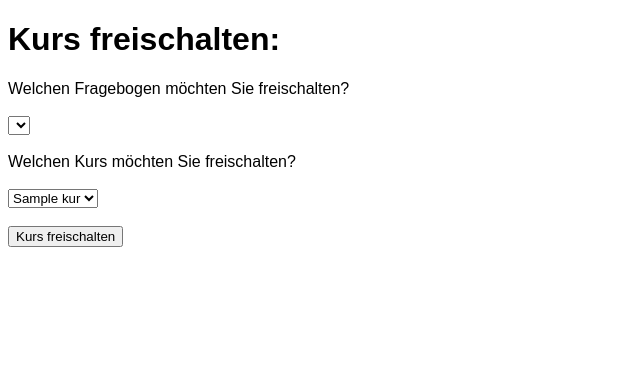
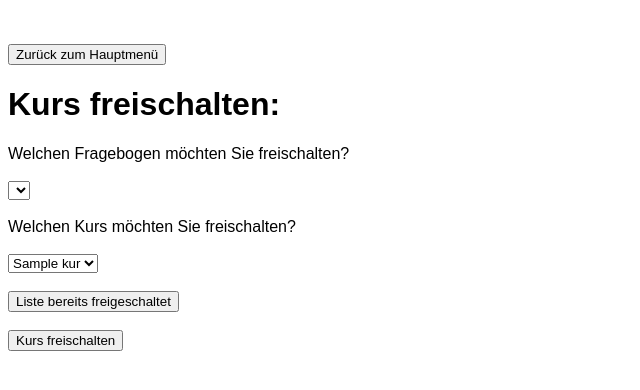
Before and after one commit to f4ntus/DBProjekt, a PHP site: page /FreischaltungKurs.php in a window 1280 px wide. Shown: the top 390 px of the page, without its empty margins (0-640 px from the left). Run offline with PHP 8.4, Linux system fonts and the light colour scheme; the visitor is signed in with stand-in values (Sample User, id 1); data comes from the database, SQL or seed files in the repository; tables that the repository leaves empty hold one stand-in row (values such as "Sample post"); lists and menus that the app fills with data are empty.

Commit message:
Kurs freischalten funktioniert

```diff
--- a/Controller/BefragerController.php
+++ b/Controller/BefragerController.php
@@ -84,6 +84,21 @@ class BefragerController extends GlobalFunctions
         } else $this->handleInfo('kurseFreischalten', 'freigeschalten');
     }
 
+    public function showBereitsFreigeschaltet($fragebogen)
+    {
+        $fbnr = $this->sqlWrapper->selectFbNrFragebogen($fragebogen)->FbNr;
+        $sqlObject = $this->sqlWrapper->selectBereitsFreigeschaltet($fbnr);
+        $freigeschaltetString = '';
+        while ($row = $sqlObject->fetch_object()) {
+            $freigeschaltetString = $freigeschaltetString . $row->Name . "</br>";
+        }
+        if ($freigeschaltetString == '') {
+            $freigeschaltetString = 'Es wurden noch keine Kurse freigeschalten.';
+        }
+        return "<br> <p>Liste der bereits freigegebenen Kurse für den Fragebogen " . $fragebogen . ":</p>" . $freigeschaltetString;
+    }
+
+
     public function createDropdownFragebogen($recentUser)
     {
 
--- a/Controller/GlobalFunctions.php
+++ b/Controller/GlobalFunctions.php
@@ -59,7 +59,7 @@ class GlobalFunctions
                 break;
             case "kurseFreischalten":
                 $GETString = '?info=' . $infoCode;
-                $this->moveToPage('menuBefrager.php', $GETString);
+                $this->moveToPage('FreischaltungKurs.php', $GETString);
                 break;
             case "fragebogenKopieren":
                 $GETString = '?info=' . $infoCode;
--- a/Model/SqlWrapper.php
+++ b/Model/SqlWrapper.php
@@ -100,6 +100,11 @@ class SqlWrapper
         return $result = $this->db->query($sql);
 
     }
+    public function selectBereitsFreigeschaltet($fbnr){
+        $sql = "SELECT Name FROM tbl_freigeschaltet WHERE FbNr = '$fbnr'";
+        return $this->db->query($sql);
+
+    }
 
     public function insertIntoFreigeschaltet($fbnr, $kurs)
     {
--- a/View/FreischaltungKurs.php
+++ b/View/FreischaltungKurs.php
@@ -16,6 +16,10 @@ $recentUser = $_SESSION['befrager'];
 </head>
 
 <body>
+  </br></br>
+  <form action="menuBefrager.php">
+    <button type="submit" name="menu">Zurück zum Hauptmenü</button>
+  </form>
 
   <!-- Platzhalter, hier werden potentzielle Fehler und Informationen angezeigt -->
   <?php
@@ -26,7 +30,16 @@ if (isset($_GET['error'])) {
     }
     echo '</div>';
   }
+
+  if (isset($_GET['info'])) {
+    echo '<div class="infoKasten">';
+    if ($_GET['info'] == 'freigeschalten') {
+      echo "<p>Ihr Fragebogen wurde für den ausgewählten Kurs erfolgreich freigeschalten.</p>";
+    }
+    echo '</div>';
+  }
   ?>
+
 
   <h1>Kurs freischalten:</h1>
 
@@ -48,13 +61,19 @@ if (isset($_GET['error'])) {
     ?>
 
     </br></br>
+    <button type="submit" name="liste_bereits_freigeschaltet">Liste bereits freigeschaltet</button>
+    </br></br>
     <button type="submit" name="freischalten">Kurs freischalten</button>
   </form>
   </div>
 
   <?php
-if (isset($_POST['freischalten'])){
+  if (isset($_POST['freischalten'])) {
     $result = $befragerController->freischaltenKurs($_POST['Fragebogen'], $_POST['Kurs']);
+    echo $result;
+  }
+  if (isset($_POST['liste_bereits_freigeschaltet'])) {
+    $result = $befragerController->showBereitsFreigeschaltet($_POST['Fragebogen']);
     echo $result;
   }
   ?>
--- a/View/menuBefrager.php
+++ b/View/menuBefrager.php
@@ -20,10 +20,6 @@ session_start();
         if (isset($_GET['info'])) {
                 echo '<div class="infoKasten">';
                 switch ($_GET['info']) {
-
-                        case 'freigeschalten':
-                                echo '<p>Ihr Fragebogen wurde für den ausgewählten Kurs erfolgreich freigeschalten.</p>';
-                                break;
 
                         case 'kopiert':
                                 echo '<p>Ihr Fragebogen wurde erfolgreich kopiert.</p>';
```
Lines whose indentation alone changed are shown as unchanged.
